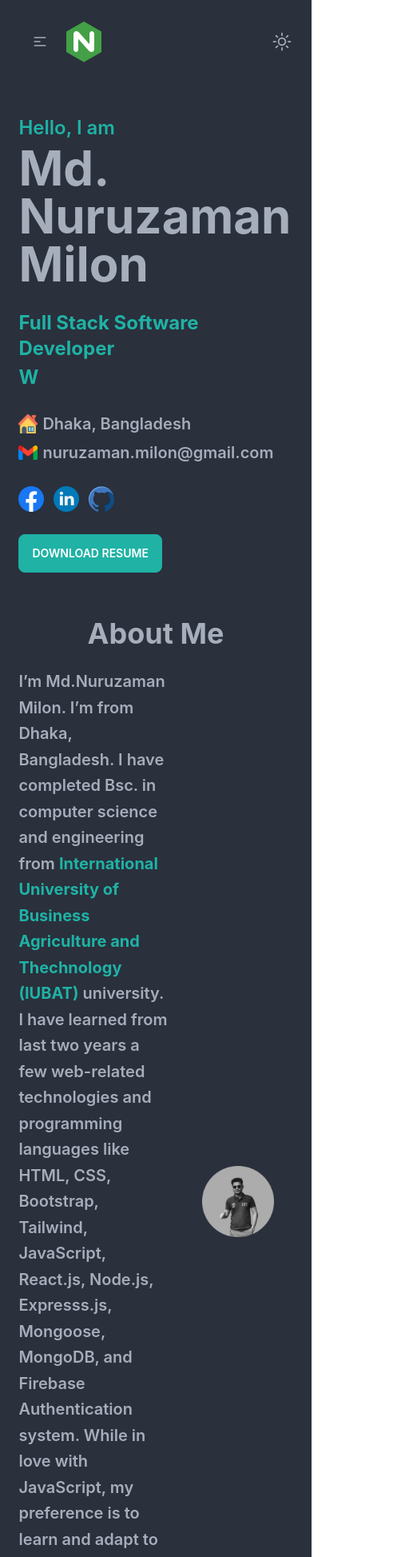
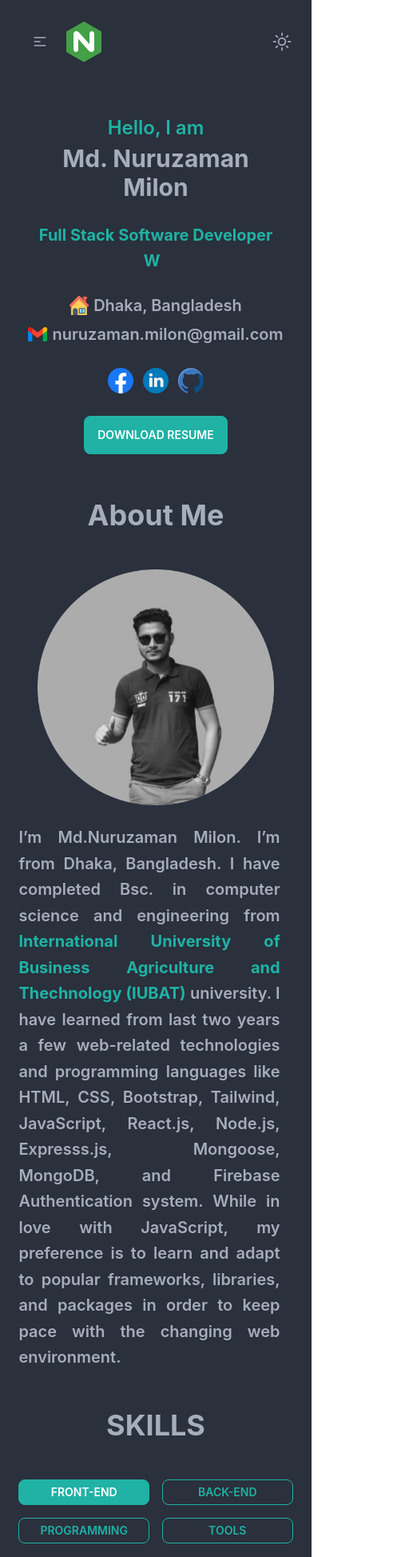
Before and after one commit to nuruzaman-milon/personal-portfolio, a React (Create React App) app: page / in a window 390 px wide. Shown: the top 1947 px of the page at 80% size, 502 px wide, since content can reach past the window. Built offline with nearby package versions, Linux system fonts and the light colour scheme; no server answers.

Commit message:
responsive added

```diff
--- a/src/components/footer/Footer.js
+++ b/src/components/footer/Footer.js
@@ -4,7 +4,7 @@ import { FaArrowUp } from "react-icons/fa";
 const Footer = () => {
     return (
         <div>
-            <footer className="footer p-10 bg-base-100 flex justify-between ">
+            <footer className="footer md:p-10 bg-base-100 md:flex md:justify-between">
                 <div>
                     <img width="50" height="50" src="assets/logo8.png" alt="" />
                     {/* <svg width="50" height="50" viewBox="0 0 24 24" xmlns="http://www.w3.org/2000/svg" fillRule="evenodd" clipRule="evenodd" className="fill-current"><path d="M22.672 15.226l-2.432.811.841 2.515c.33 1.019-.209 2.127-1.23 2.456-1.15.325-2.148-.321-2.463-1.226l-.84-2.518-5.013 1.677.84 2.517c.391 1.203-.434 2.542-1.831 2.542-.88 0-1.601-.564-1.86-1.314l-.842-2.516-2.431.809c-1.135.328-2.145-.317-2.463-1.229-.329-1.018.211-2.127 1.231-2.456l2.432-.809-1.621-4.823-2.432.808c-1.355.384-2.558-.59-2.558-1.839 0-.817.509-1.582 1.327-1.846l2.433-.809-.842-2.515c-.33-1.02.211-2.129 1.232-2.458 1.02-.329 2.13.209 2.461 1.229l.842 2.515 5.011-1.677-.839-2.517c-.403-1.238.484-2.553 1.843-2.553.819 0 1.585.509 1.85 1.326l.841 2.517 2.431-.81c1.02-.33 2.131.211 2.461 1.229.332 1.018-.21 2.126-1.23 2.456l-2.433.809 1.622 4.823 2.433-.809c1.242-.401 2.557.484 2.557 1.838 0 .819-.51 1.583-1.328 1.847m-8.992-6.428l-5.01 1.675 1.619 4.828 5.011-1.674-1.62-4.829z"></path></svg> */}
--- a/src/components/home/AboutMe.js
+++ b/src/components/home/AboutMe.js
@@ -2,16 +2,16 @@ import React from 'react';
 
 const AboutMe = () => {
     return (
-        <div>
+        <div className='mt-14'>
             <h1 className='text-center text-4xl font-bold mb-6'>About Me</h1>
-            <div className='flex justify-center items-center'>
-                <div className='w-[60%] text-xl font-semibold'>
-                    <p className='leading-relaxed pr-4'>
+            <div className='flex flex-col-reverse md:flex-row justify-center items-center'>
+                <div className='w-full md:w-[60%] text-xl font-semibold'>
+                    <p className='leading-relaxed pr-4 text-justify'>
                         I’m Md.Nuruzaman Milon. I’m from Dhaka, Bangladesh. I have completed Bsc. in computer science and engineering from <a className='text-accent font-bold hover:underline underline-offset-2' href="https://iubat.edu/" target="_blank">International University of Business Agriculture and Thechnology (IUBAT)</a> university. I have learned from last two years a few web-related technologies and programming languages like HTML, CSS, Bootstrap, Tailwind, JavaScript, React.js, Node.js, Expresss.js, Mongoose, MongoDB, and Firebase Authentication system. While in love with JavaScript, my preference is to learn and adapt to popular frameworks, libraries, and packages in order to keep pace with the changing web environment.
                     </p>
                 </div>
 
-                <div className='w-[40%] p-6 grayscale hover:grayscale-0 transition-all duration-700 ease-in hover:scale-[1.1]'>
+                <div className='w-full md:w-[40%] p-6 grayscale hover:grayscale-0 transition-all duration-700 ease-in hover:scale-[1.1]'>
                     <img src="assets/image.png" alt="" />
                 </div>
             </div>
--- a/src/components/home/Contact.js
+++ b/src/components/home/Contact.js
@@ -4,8 +4,8 @@ const Contact = () => {
     return (
         <div className='mb-10'>
             <h1 className='text-center text-4xl font-bold my-12'>Contact With Me</h1>
-            <div className='flex gap-x-14 items-center'>
-                <div className='w-[50%]'>
+            <div className='flex flex-col-reverse md:flex-row md:gap-x-14 md:items-center'>
+                <div className='w-full md:w-[50%]'>
                     <form className="form-control w-full">
                         <label className="label">
                             <span className="label-text">Your Name</span>
@@ -22,7 +22,7 @@ const Contact = () => {
                         <button type='submit' className='btn btn-accent btn-outline mt-4'>Submit</button>
                     </form>
                 </div>
-                <div className='w-[50%]'>
+                <div className='w-full md:w-[50%] mb-6 md:mb-0'>
                     <h3 className='text-2xl font-bold mb-2 text-accent'>My Information</h3>
                     <hr />
                     <p className='my-2 text-lg'><span className='font-bold text-accent text-xl'>Name : </span>Md. Nuruzaman Milon</p>
--- a/src/components/home/Home.js
+++ b/src/components/home/Home.js
@@ -8,12 +8,12 @@ import Skills from './Skills';
 const Home = () => {
     return (
         <div>
-            <div className='flex items-center my-14'>
-                <div className='w-[80%]'>
+            <div className='flex items-center mt-14 text-center md:text-left'>
+                <div className='w-[90%] mx-auto md:mx-0 md:w-[80%]'>
                     <p className='text-2xl text-accent font-semibold mb-1'>Hello, I am</p>
-                    <h1 className='text-6xl font-bold mb-7'>Md. Nuruzaman Milon</h1>
-                    <h1 className='text-2xl font-bold mb-1 text-accent'>Full Stack Software Developer</h1>
-                    <h1 className='text-2xl font-bold text-accent mb-7'><Typewriter
+                    <h1 className='text-3xl md:text-6xl font-bold mb-7'>Md. Nuruzaman Milon</h1>
+                    <h1 className='text-xl md:text-2xl font-bold mb-1 text-accent'>Full Stack Software Developer</h1>
+                    <h1 className='text-xl md:text-2xl font-bold text-accent mb-7'><Typewriter
                         words={['Programmer', 'Web Developer', 'Software Engineer', 'MERN Stack Developer']}
                         loop={15}
                         cursor
@@ -22,10 +22,9 @@ const Home = () => {
                         deleteSpeed={50}
                         delaySpeed={2000}
                     /></h1>
-                    {/* <p className='text-xl mb-2 text-slate-400'>Being interested to explore technologies I found web development as my passion. I am aspiring to bring that passion to a full-time role.</p> */}
-                    <h3 className='flex mb-2 items-center'><img src="assets/house.png" className='w-6' alt="" /> <p className='ml-[6px] text-xl font-semibold'>Dhaka, Bangladesh</p></h3>
-                    <h3 className='flex mb-7 items-center'><img src="assets/gmail.png" className='w-6' alt="" /> <p className='ml-[6px] text-xl font-semibold'>nuruzaman.milon@gmail.com</p></h3>
-                    <div className='flex mb-7'>
+                    <h3 className='flex mb-2 items-center justify-center md:justify-start'><img src="assets/house.png" className='w-6' alt="" /> <p className='ml-[6px] text-xl font-semibold'>Dhaka, Bangladesh</p></h3>
+                    <h3 className='flex mb-7 items-center justify-center md:justify-start'><img src="assets/gmail.png" className='w-6' alt="" /> <p className='ml-[6px] text-xl font-semibold'>nuruzaman.milon@gmail.com</p></h3>
+                    <div className='flex mb-7 items-center justify-center md:justify-start'>
                         <a href="https://www.facebook.com/njkmilon/" target='_blank'><img src="assets/facebook.png" className='w-8 mr-3' alt="" /></a>
                         <a href="https://www.linkedin.com/in/nuruzaman-milon/" target='_blank'><img src="assets/linkedin.png" className='w-8 mr-3' alt="" /></a>
                         <a href="https://github.com/nuruzaman-milon" target='_blank'><img src="assets/github.png" className='w-8' alt="" /></a>
--- a/src/components/home/SingleProjectCart.js
+++ b/src/components/home/SingleProjectCart.js
@@ -5,7 +5,7 @@ const SingleProjectCart = ({ data }) => {
     return (
         <div>
             <div className="card shadow-2xl">
-                <figure className='h-44 mt-4'><img className='h-full w-[90%] rounded-xl grayscale hover:grayscale-0 transition-all duration-700 ease-in' src={data?.images[0]} alt="Shoes" /></figure>
+                <figure className='h-44 mt-4'><img className='h-full w-full md:w-[90%] rounded-xl grayscale hover:grayscale-0 transition-all duration-700 ease-in' src={data?.images[0]} alt="Shoes" /></figure>
                 <div className="card-body py-4">
                     <h2 className="card-title">{data?.title}</h2>
                     <p>{data?.introduction}</p>
--- a/src/components/home/Skills.js
+++ b/src/components/home/Skills.js
@@ -7,11 +7,11 @@ const Skills = () => {
     return (
         <div>
             <h1 className='text-center text-4xl font-bold my-12'>SKILLS</h1>
-            <div className='mb-5'>
-                <button onClick={() => setShow('frontend')} className={`${show==='frontend' ? '' : 'btn-outline'} btn btn-accent btn-sm  mr-3`}>Front-End</button>
-                <button onClick={() => setShow('backend')} className={`${show==='backend' ? '' : 'btn-outline'} btn btn-accent btn-sm  mr-3`}>Back-End</button>
-                <button onClick={() => setShow('programming')} className={`${show==='programming' ? '' : 'btn-outline'} btn btn-accent btn-sm  mr-3`}>Programming</button>
-                <button onClick={() => setShow('tools')} className={`${show==='tools' ? '' : 'btn-outline'} btn btn-accent btn-sm  mr-3`}>Tools</button>
+            <div className='mb-5 grid grid-cols-2 md:flex w-full md:w-[46%] gap-4 md:gap-2'>
+                <button onClick={() => setShow('frontend')} className={`${show==='frontend' ? '' : 'btn-outline'} btn btn-accent btn-sm`}>Front-End</button>
+                <button onClick={() => setShow('backend')} className={`${show==='backend' ? '' : 'btn-outline'} btn btn-accent btn-sm`}>Back-End</button>
+                <button onClick={() => setShow('programming')} className={`${show==='programming' ? '' : 'btn-outline'} btn btn-accent btn-sm`}>Programming</button>
+                <button onClick={() => setShow('tools')} className={`${show==='tools' ? '' : 'btn-outline'} btn btn-accent btn-sm`}>Tools</button>
             </div>
             {
                 show === 'frontend' &&
--- a/src/components/navbar/Navbar.js
+++ b/src/components/navbar/Navbar.js
@@ -24,11 +24,11 @@ const Navbar = () => {
                 </div>
                 <div className="navbar-center hidden lg:flex">
                     <ul className="menu-horizontal p-0 flex items-center">
-                        <li className='transition-all duration-500 hover:text-accent font-semibold mr-6 cursor-pointer'><a>HOME</a></li>
-                        <li className='transition-all duration-500 hover:text-accent font-semibold mr-6 cursor-pointer'><a>ABOUT ME</a></li>
-                        <li className='transition-all duration-500 hover:text-accent font-semibold mr-6 cursor-pointer'><a>SKILLS</a></li>
-                        <li className='transition-all duration-500 hover:text-accent font-semibold mr-6 cursor-pointer'><a>PROJECTS</a></li>
-                        <li className='transition-all duration-500 hover:text-accent font-semibold mr-6 cursor-pointer'><a>CONTACT</a></li>
+                        <li className='transition-all duration-500 hover:text-accent font-semibold mr-6 cursor-pointer'><Link to='/'>HOME</Link></li>
+                        <li className='transition-all duration-500 hover:text-accent font-semibold mr-6 cursor-pointer'><Link to='/about-me'>ABOUT ME</Link></li>
+                        <li className='transition-all duration-500 hover:text-accent font-semibold mr-6 cursor-pointer'><Link to='/my-skills'>SKILLS</Link></li>
+                        <li className='transition-all duration-500 hover:text-accent font-semibold mr-6 cursor-pointer'><Link to='/my-projects'>PROJECTS</Link></li>
+                        <li className='transition-all duration-500 hover:text-accent font-semibold mr-6 cursor-pointer'><Link to='/my-contacts'>CONTACT</Link></li>
                         <Link to='/view-resume'><button className='btn btn-accent btn-outline btn-sm'>VIEW RESUME</button></Link>
                     </ul>
                 </div>
```
Also changed, not shown: src/components/routes/Routes.js (+21 -0 lines).
